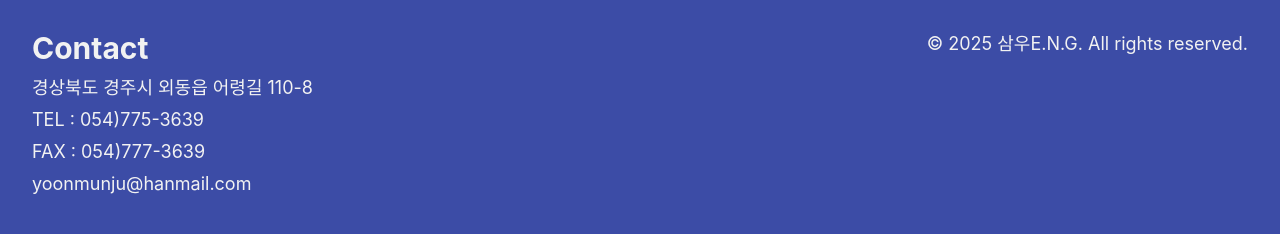
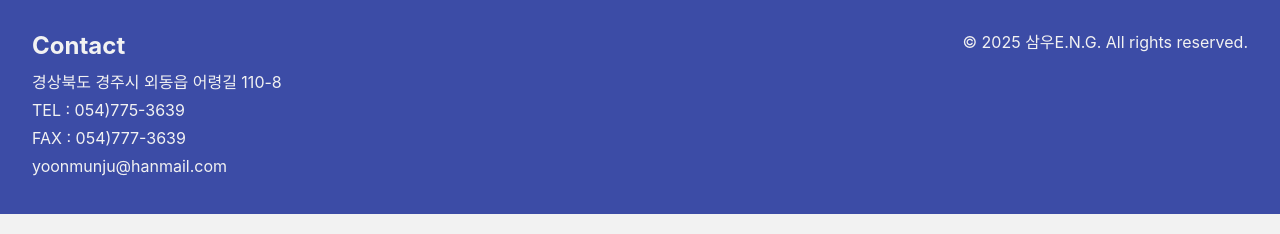
Before and after one commit to wisteria204/SamwooE.N.G, a plain HTML site: page index.html in a window 1280 px wide. Shown: the part 802-1036 px from the top of the page. Drawn offline with nearby package versions, Linux system fonts and the light colour scheme; a web font is replaced by a local one.

Commit message:
text size edit

```diff
--- a/index.html
+++ b/index.html
@@ -307,10 +307,10 @@
     </div>
   </main>
 
-  <footer class="theme1 text-base sm:text-lg px-4 sm:px-6 lg:px-8 py-6 sm:py-8">
+  <footer class="theme1 text-sm sm:text-base px-4 sm:px-6 lg:px-8 py-6 sm:py-8">
     <div class="max-w-7xl mx-auto flex flex-col md:flex-row justify-between gap-y-4">
       <div>
-        <h2 class="text-xl sm:text-2xl lg:text-3xl font-bold mb-2">Contact</h2>
+        <h2 class="text-lg sm:text-xl lg:text-2xl font-bold mb-2">Contact</h2>
         <p class="mb-1">경상북도 경주시 외동읍 어령길 110-8</p>
         <p class="mb-1">TEL : 054)775-3639</p>
         <p class="mb-1">FAX : 054)777-3639</p>
```
